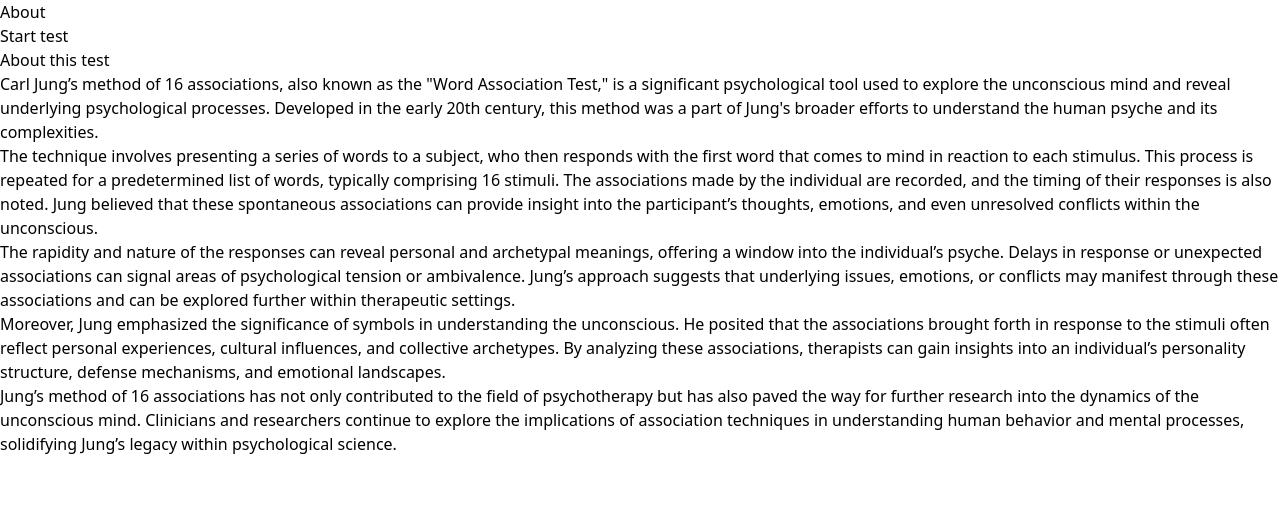
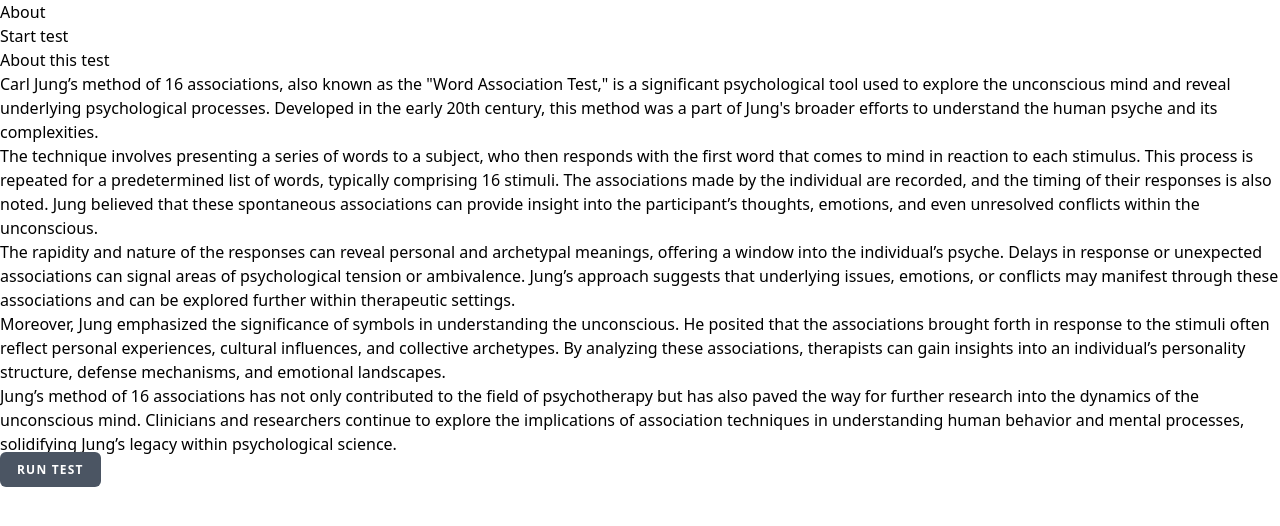
Before and after one commit to da-ns/jung-test, a React (Vite) app: page / in a window 1280 px wide. Shown: the top 526 px of the page. Built offline with nearby package versions, Linux system fonts and the light colour scheme.

Commit message:
Run test button was added to About page

```diff
--- a/src/pages/About.tsx
+++ b/src/pages/About.tsx
@@ -1,3 +1,5 @@
+import ButtonLink from "../components/ButtonLink.tsx";
+
 const About = () => {
     return(
         <div>
@@ -31,6 +33,10 @@ const About = () => {
                 also paved the way for further research into the dynamics of the unconscious mind. Clinicians
                 and researchers continue to explore the implications of association techniques in understanding
                 human behavior and mental processes, solidifying Jung’s legacy within psychological science.</p>
+
+            <ButtonLink href="/test">
+                Run test
+            </ButtonLink>
         </div>
     );
 }
```
